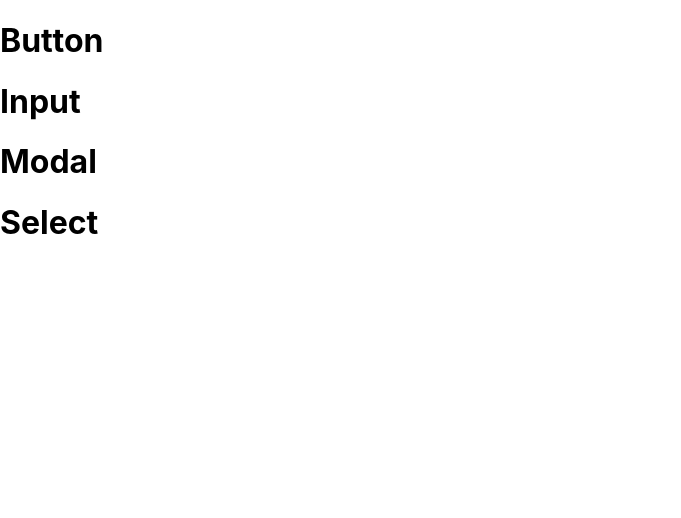
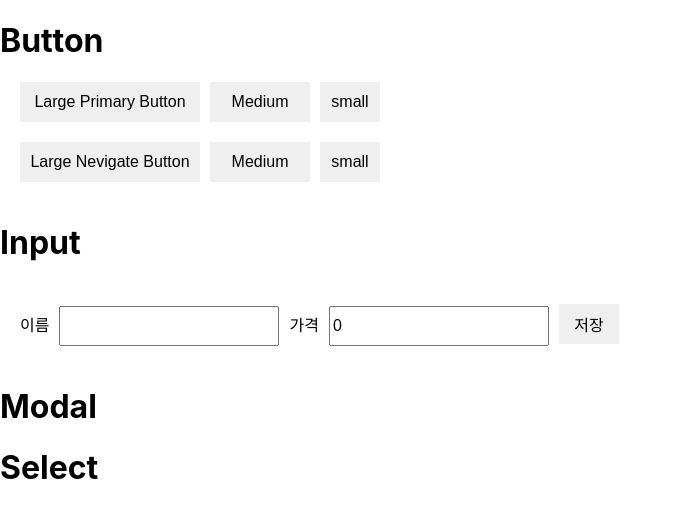
Before and after one commit to leolego03/react-practice, a React (Create React App) app: page / in a window 1280 px wide. Shown: the top 518 px of the page, without its empty margins (0-681 px from the left). Built offline with nearby package versions, Linux system fonts and the light colour scheme.

Commit message:
Feat: Button, Input 기능 구현

```diff
--- a/package.json
+++ b/package.json
@@ -35,5 +35,8 @@
       "last 1 firefox version",
       "last 1 safari version"
     ]
+  },
+  "devDependencies": {
+    "@babel/plugin-proposal-private-property-in-object": "^7.21.11"
   }
 }
--- a/src/App.css
+++ b/src/App.css
@@ -36,3 +36,42 @@
     transform: rotate(360deg);
   }
 }
+
+.Button-container {
+  padding: 0 20px 20px 20px;
+}
+
+.Button-container button {
+  margin-right: 10px;
+  width: 180px;
+  height: 40px;
+  font-size: 16px;
+  border: none;
+}
+
+.Button-container button:nth-of-type(2) {
+  width: 100px;
+}
+
+.Button-container button:nth-of-type(3) {
+  width: 60px;
+}
+
+.Form-container {
+  padding: 20px;
+}
+
+.Form-container form input {
+  width: 220px;
+  height: 40px;
+  font-size: 16px;
+  margin: 0 10px;
+  box-sizing: border-box;
+}
+
+.Form-container form button {
+  width: 60px;
+  height: 40px;
+  font-size: 16px;
+  border: none;
+}
--- a/src/components/Button.jsx
+++ b/src/components/Button.jsx
@@ -1,11 +1,44 @@
-import React from 'react'
-import * as S from "../style/Appstyle"
+// import React from 'react'
+// import * as S from "../style/Appstyle"
+import "../App.css";
 
 const Button = () => {
+  const onClickPrimaryButton = () => {
+    alert("Primary Button Clicked!!")
+  };
+
+  const onClickNevigateButton = () => {
+    alert(prompt("Nevigate Button Clicked!!"));
+  };
+
   return (
-    <div>
+    <>
+      <div>
         <h1>Button</h1>
-    </div>
+      </div>
+
+      <div className="Button-container">
+        <button
+          onClick={onClickPrimaryButton}
+        >
+          Large Primary Button
+        </button>
+
+        <button>Medium</button>
+        <button>small</button>
+      </div>
+
+      <div className="Button-container">
+        <button
+          onClick={onClickNevigateButton}
+        >
+          Large Nevigate Button
+        </button>
+
+        <button>Medium</button>
+        <button>small</button>
+      </div>
+    </>
   )
 }
 
--- a/src/components/Input.jsx
+++ b/src/components/Input.jsx
@@ -1,11 +1,69 @@
-import React from 'react'
-import * as S from "../style/Appstyle"
+// import React from 'react'
+// import * as S from "../style/Appstyle"
+import { useState } from "react";
+import "../App.css";
 
 const Input = () => {
+  const [name, setName] = useState("");
+  const [price, setPrice] = useState("0");
+
+  const onChangeName = (event) => {
+    setName(event.target.value);
+  }
+
+  const onChangePrice = (event) => {
+    let value = event.target.value;
+    value = Number(value.replaceAll(",", ""));
+    if(isNaN(value)) {
+      setPrice("0");
+    } else {
+      const formatValue = value.toLocaleString("ko-KR");
+      setPrice(formatValue);
+    }
+  }
+
+  const onSubmitForm = (event) => {
+    event.preventDefault();
+    if (name === "" || price === "0") {
+      alert("이름과 가격을 모두 입력해주세요.")
+      return;
+    }
+
+    alert(`{ name: ${name}, price: ${price.replaceAll(",", "")}} }`);
+  }
+
   return (
-    <div>
+    <>
+      <div>
         <h1>Input</h1>
-    </div>
+      </div>
+
+      <div className="Form-container">
+        <form onSubmit={onSubmitForm}>
+          <label>이름</label>
+          <input
+            type="text"
+            name="name"
+            value={name}
+            onChange={onChangeName}
+          ></input>
+
+          <label>가격</label>
+          <input
+            type="text"
+            name="price"
+            value={price}
+            onChange={onChangePrice}
+          ></input>
+
+          <button
+            type="submit"
+          >
+            저장
+          </button>
+        </form>
+      </div>
+    </>
   )
 }
 
```
Also changed, not shown: 1 other file (tests, documents, lock files or other folders).
